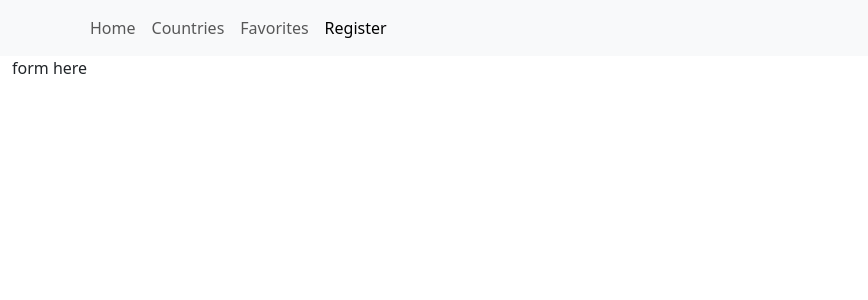
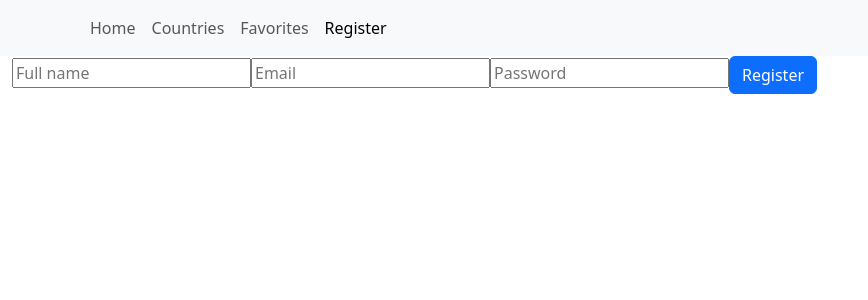
Before and after one commit to alextrandev/countries_app_react_bootstrap, a React (Vite) app: page /register in a window 1280 px wide. Shown: the top 300 px of the page, without its empty margins (0-868 px from the left). Built offline with nearby package versions, Linux system fonts and the light colour scheme; no server answers.

Commit message:
Feat: add a register form

```diff
--- a/src/auth/firebase.js
+++ b/src/auth/firebase.js
@@ -28,7 +28,7 @@
   }
 }
 
-const registerWithEmailAndPassword = async (email, password) => {
+const registerWithEmailAndPassword = async (name, email, password) => {
   try {
     const res = await createUserWithEmailAndPassword(auth, email, password);
     const user = res.user;
--- a/src/components/Register.jsx
+++ b/src/components/Register.jsx
@@ -2,11 +2,12 @@
 import { useAuthState } from 'react-firebase-hooks/auth';
 import { auth, registerWithEmailAndPassword } from "../auth/firebase";
 import { useNavigate } from "react-router-dom";
+import { Button } from "react-bootstrap";
 
 export default function Register() {
+  const [name, setName] = useState("");
   const [email, setEmail] = useState("");
   const [password, setPassword] = useState("");
-  const [name, setName] = useState("");
 
   // this hook handle auth state from firebase
   const [user, loading, error] = useAuthState(auth);
@@ -16,6 +17,7 @@
   const handleRegister = () => {
     if (!name) {
       alert("Name is required");
+      return;
     }
     registerWithEmailAndPassword(name, email, password);
   }
@@ -24,7 +26,29 @@
 
   return (
     <div>
-      form here
+      <input
+        type="text"
+        value={name}
+        onChange={(e) => setName(e.target.value)}
+        placeholder="Full name"
+      />
+      <input
+        type="email"
+        value={email}
+        onChange={(e) => setEmail(e.target.value)}
+        placeholder="Email"
+      />
+      <input
+        type="password"
+        value={password}
+        onChange={(e) => setPassword(e.target.value)}
+        placeholder="Password"
+      />
+      <Button
+        onClick={handleRegister}
+      >
+        Register
+      </Button>
     </div>
   )
 }
```
